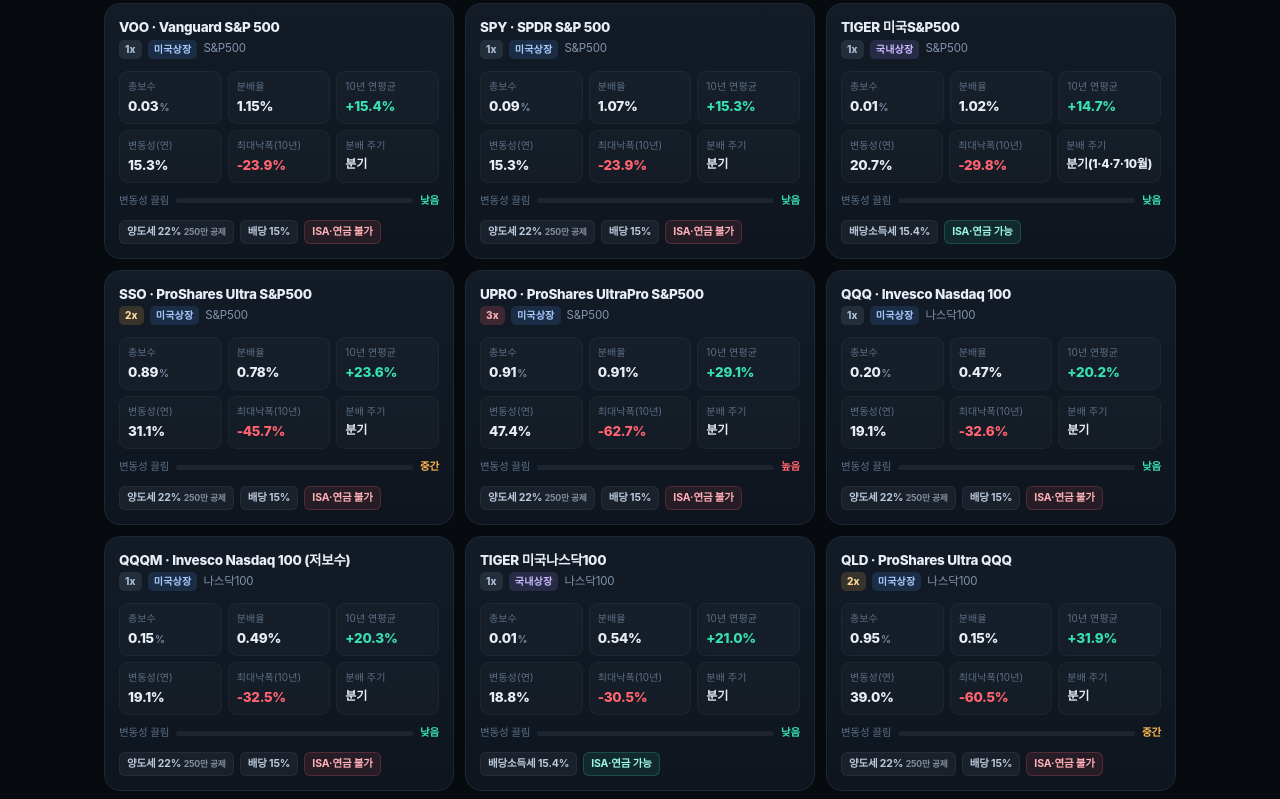
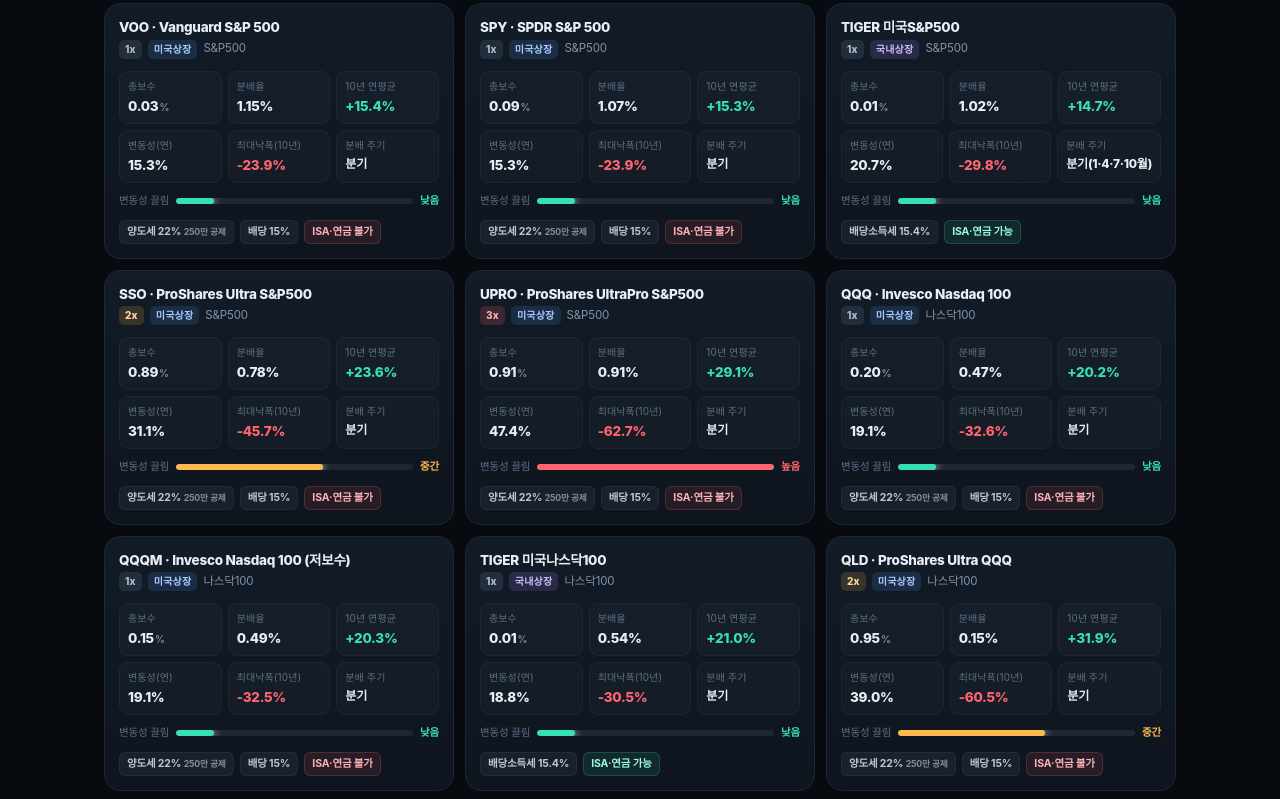
Before and after one commit to wecarevet/wecarevet, a plain HTML site: page etf-sim.html in a window 1280 px wide. Shown: the part 772-1571 px from the top of the page. Drawn offline with Linux system fonts and the light colour scheme.

Commit message:
etf-sim: 변동성 끌림 게이지 표시 수정

```diff
--- a/etf-sim.html
+++ b/etf-sim.html
@@ -121,8 +121,8 @@ h1 .grad{background:linear-gradient(100deg,var(--mint),#7fd3ff 55%,var(--violet)
 .taxchip.no{background:rgba(255,100,112,.1);color:#ffb0b6;border-color:rgba(255,100,112,.2)}
 .drag{margin-top:10px;display:flex;align-items:center;gap:7px}
 .drag .lb{font-size:10.5px;color:var(--mut2);white-space:nowrap}
-.drag .tr{flex:1;height:5px;border-radius:3px;background:rgba(255,255,255,.06);overflow:hidden}
-.drag .fi{height:100%;border-radius:3px}
+.drag .tr{flex:1;display:block;height:6px;border-radius:3px;background:rgba(255,255,255,.07);overflow:hidden}
+.drag .fi{display:block;height:100%;border-radius:3px;box-shadow:0 0 8px currentColor}
 .drag .lv{font-size:10.5px;font-weight:800;white-space:nowrap}
 .detail{display:none;margin-top:12px;border-top:1px dashed var(--line);padding-top:11px}
 .etf.open .detail{display:block}
```
